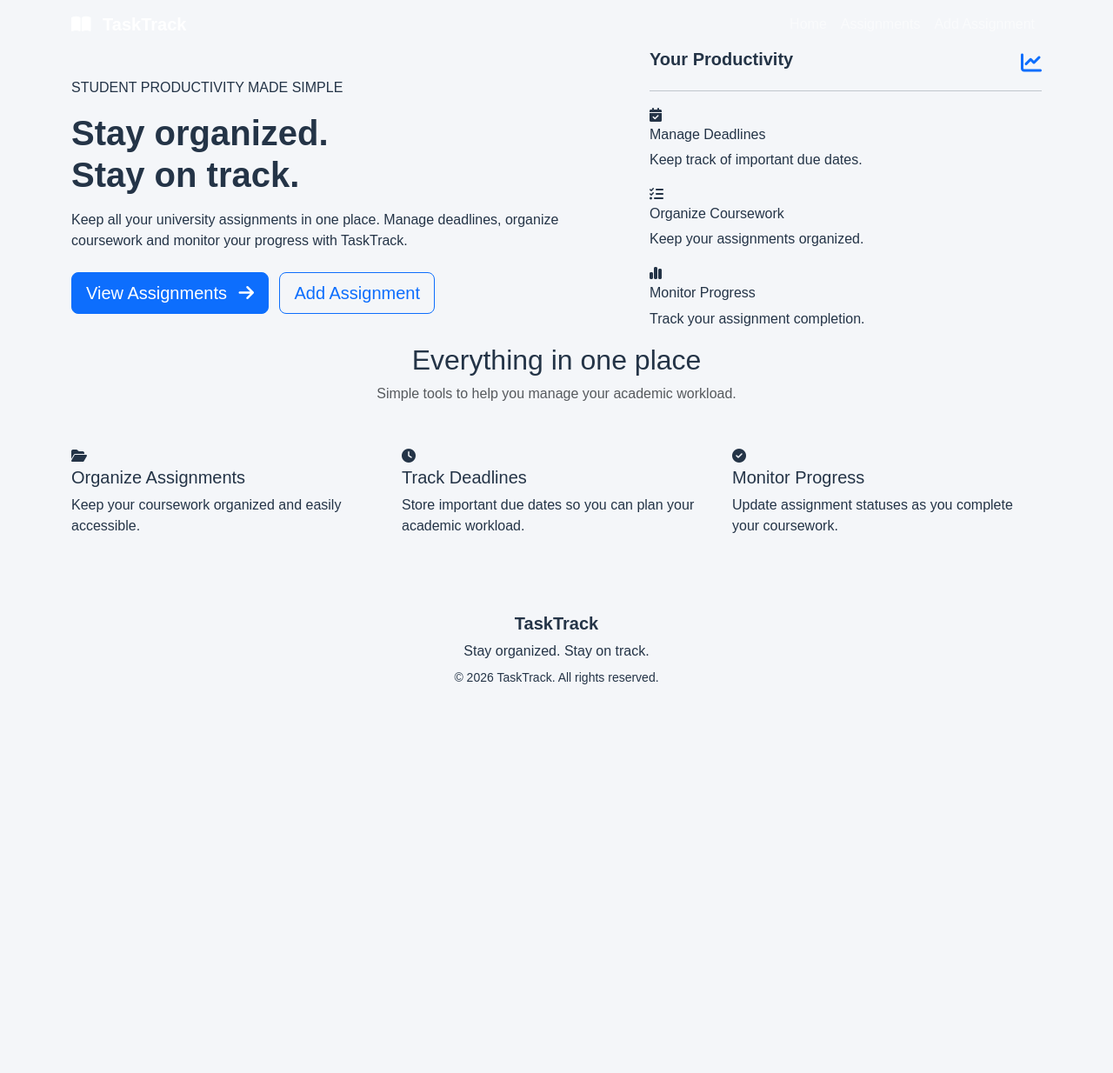
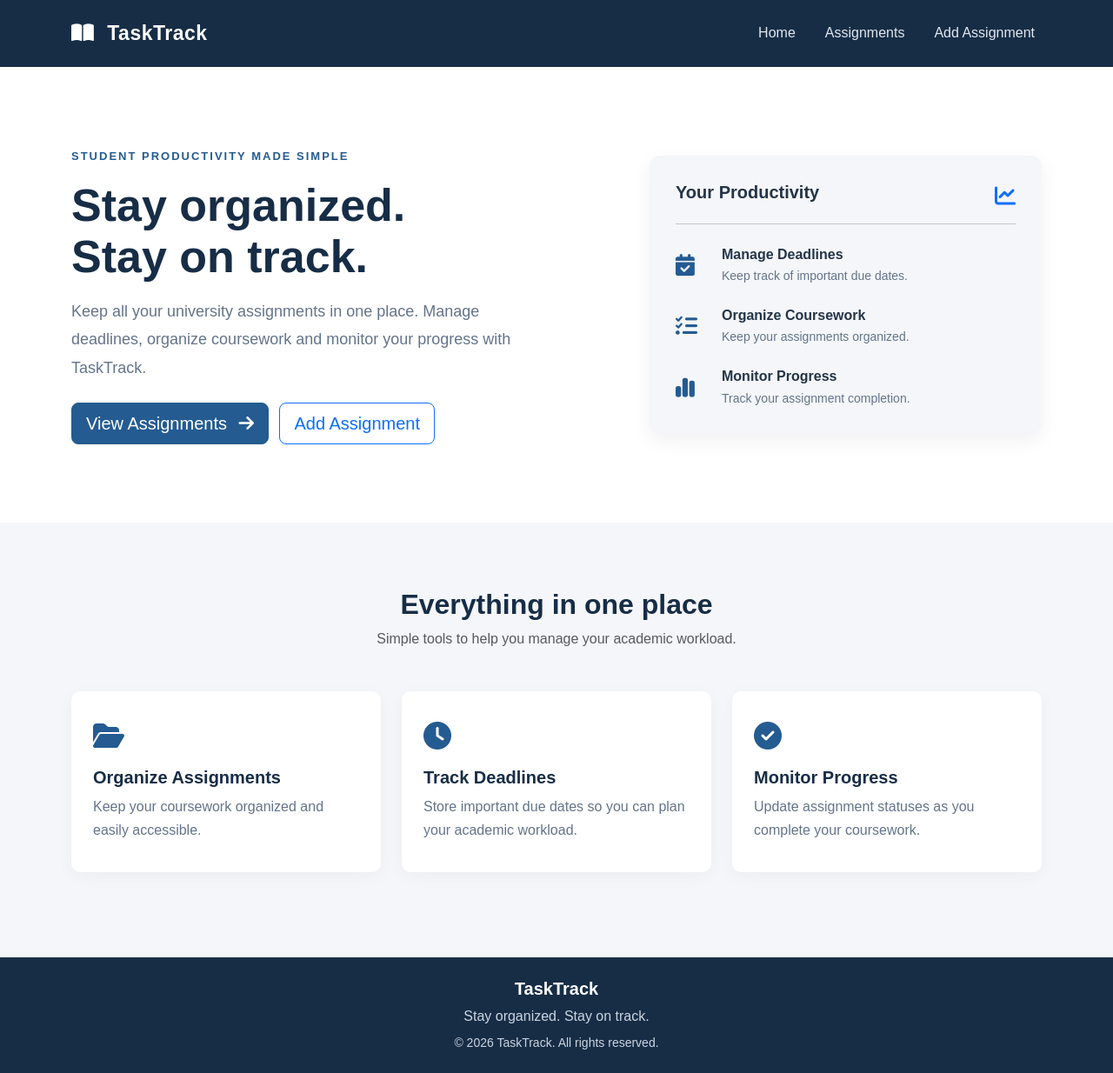
Before and after one commit to DDog-dev67/TaskTrack, a Node server app: page / in a window 1280 px wide. Shown: the whole page at 87% size. Before the commit the page ends 787 px from the top, so only its background shows below. Run offline with Node 20, Linux system fonts and the light colour scheme; some libraries are stand-ins or nearby versions.

Commit message:
updated style.css

```diff
--- a/public/css/style.css
+++ b/public/css/style.css
@@ -4,8 +4,307 @@ body {
     background-color: #f4f6f9;
     font-family: Arial, sans-serif;
     color: #243447;
+    min-height: 100vh;
+    display: flex;
+    flex-direction: column;
 }
 
-h1 {
+main {
+    flex: 1;
+}
+
+a {
+    text-decoration: none;
+}
+
+/* Navigation Bar */
+
+.tasktrack-navbar {
+    background-color: #172d46;
+    padding: 16px 0;
+}
+
+.navbar-brand {
+    font-size: 23px;
+    letter-spacing: 0.5px;
+}
+
+.navbar-nav .nav-link {
+    color: #e2e8f0;
+    margin-left: 18px;
+    transition: color 0.2s ease;
+}
+
+.navbar-nav .nav-link:hover {
+    color: #8fc5ff;
+}
+
+/* Buttons */
+
+.btn-primary {
+    background-color: #245b91;
+    border-color: #245b91;
+}
+
+.btn-primary:hover {
+    background-color: #193f67;
+    border-color: #193f67;
+}
+
+/* Homepage Hero Section */
+
+.hero-section {
+    background-color: #ffffff;
+    padding: 90px 0;
+}
+
+.hero-label {
+    color: #245b91;
+    font-weight: bold;
+    font-size: 13px;
+    letter-spacing: 2px;
+}
+
+.hero-title {
+    color: #172d46;
+    font-size: 52px;
+    font-weight: 800;
+    line-height: 1.15;
+}
+
+.hero-description {
+    color: #64748b;
+    font-size: 18px;
+    line-height: 1.8;
+    max-width: 550px;
+}
+
+.hero-card {
+    background-color: #f4f6f9;
+    padding: 30px;
+    border-radius: 12px;
+    box-shadow: 0 8px 25px rgba(0, 0, 0, 0.06);
+}
+
+.productivity-item {
+    display: flex;
+    align-items: center;
+    gap: 18px;
+    margin-top: 25px;
+}
+
+.productivity-item i {
+    color: #245b91;
+    font-size: 25px;
+    width: 35px;
+}
+
+.productivity-item h6 {
+    font-weight: bold;
+    margin-bottom: 5px;
+}
+
+.productivity-item p {
+    color: #64748b;
+    margin-bottom: 0;
+    font-size: 14px;
+}
+
+/* Homepage Features */
+
+.features-section {
+    padding-top: 75px;
+    padding-bottom: 50px;
+}
+
+.section-title {
+    color: #172d46;
+    font-weight: bold;
+}
+
+.feature-card {
+    background-color: #ffffff;
+    padding: 35px 25px;
+    border-radius: 10px;
+    height: 100%;
+    box-shadow: 0 5px 20px rgba(0, 0, 0, 0.04);
+    transition: transform 0.2s ease;
+}
+
+.feature-card:hover {
+    transform: translateY(-5px);
+}
+
+.feature-card i {
+    font-size: 32px;
+    color: #245b91;
+    margin-bottom: 20px;
+}
+
+.feature-card h5 {
+    font-weight: bold;
+    color: #172d46;
+}
+
+.feature-card p {
+    color: #64748b;
+    line-height: 1.7;
+    margin-bottom: 0;
+}
+
+/* Assignment Pages */
+
+.page-section {
+    padding-top: 55px;
+    padding-bottom: 30px;
+}
+
+.page-title {
+    color: #172d46;
     font-weight: 700;
 }
+
+.directory-card {
+    background-color: #ffffff;
+    border-radius: 10px;
+    padding: 20px;
+    box-shadow: 0 5px 20px rgba(0, 0, 0, 0.04);
+}
+
+.table thead th {
+    background-color: #172d46;
+    color: #ffffff;
+    padding: 16px;
+    white-space: nowrap;
+}
+
+.table tbody td {
+    padding: 18px 16px;
+}
+
+.table tbody tr:hover {
+    background-color: #f8fafc;
+}
+
+/* Assignment Status Badges */
+
+.status-badge {
+    display: inline-block;
+    padding: 6px 12px;
+    border-radius: 20px;
+    font-size: 12px;
+    font-weight: bold;
+    white-space: nowrap;
+}
+
+.completed {
+    background-color: #d1fae5;
+    color: #065f46;
+}
+
+.in-progress {
+    background-color: #dbeafe;
+    color: #1e40af;
+}
+
+.not-started {
+    background-color: #fef3c7;
+    color: #92400e;
+}
+
+/* Empty Assignment Directory */
+
+.empty-state i {
+    font-size: 50px;
+    color: #94a3b8;
+}
+
+/* Forms */
+
+.form-container {
+    max-width: 750px;
+    margin: 0 auto;
+    background-color: #ffffff;
+    padding: 35px;
+    border-radius: 12px;
+    box-shadow: 0 5px 20px rgba(0, 0, 0, 0.04);
+}
+
+.form-label {
+    font-weight: 600;
+    color: #334155;
+}
+
+.form-control,
+.form-select {
+    padding: 11px;
+    border-color: #cbd5e1;
+}
+
+.form-control:focus,
+.form-select:focus {
+    border-color: #245b91;
+    box-shadow: 0 0 0 0.2rem rgba(36, 91, 145, 0.15);
+}
+
+/* Delete Confirmation */
+
+.confirmation-container {
+    max-width: 650px;
+    margin: 30px auto;
+    background-color: #ffffff;
+    padding: 45px 30px;
+    border-radius: 12px;
+    box-shadow: 0 5px 20px rgba(0, 0, 0, 0.04);
+}
+
+.delete-icon {
+    font-size: 55px;
+    color: #dc3545;
+}
+
+.assignment-preview {
+    background-color: #f4f6f9;
+    border-radius: 8px;
+    padding: 20px;
+}
+
+/* Footer */
+
+.tasktrack-footer {
+    background-color: #172d46;
+    color: #ffffff;
+}
+
+.tasktrack-footer p {
+    color: #cbd5e1;
+}
+
+/* Responsive Design */
+
+@media (max-width: 768px) {
+
+    .hero-section {
+        padding: 55px 0;
+    }
+
+    .hero-title {
+        font-size: 38px;
+    }
+
+    .hero-description {
+        font-size: 16px;
+    }
+
+    .form-container {
+        padding: 25px 18px;
+    }
+
+    .confirmation-container {
+        padding: 30px 20px;
+    }
+
+    .features-section {
+        padding-top: 45px;
+    }
+}
```
